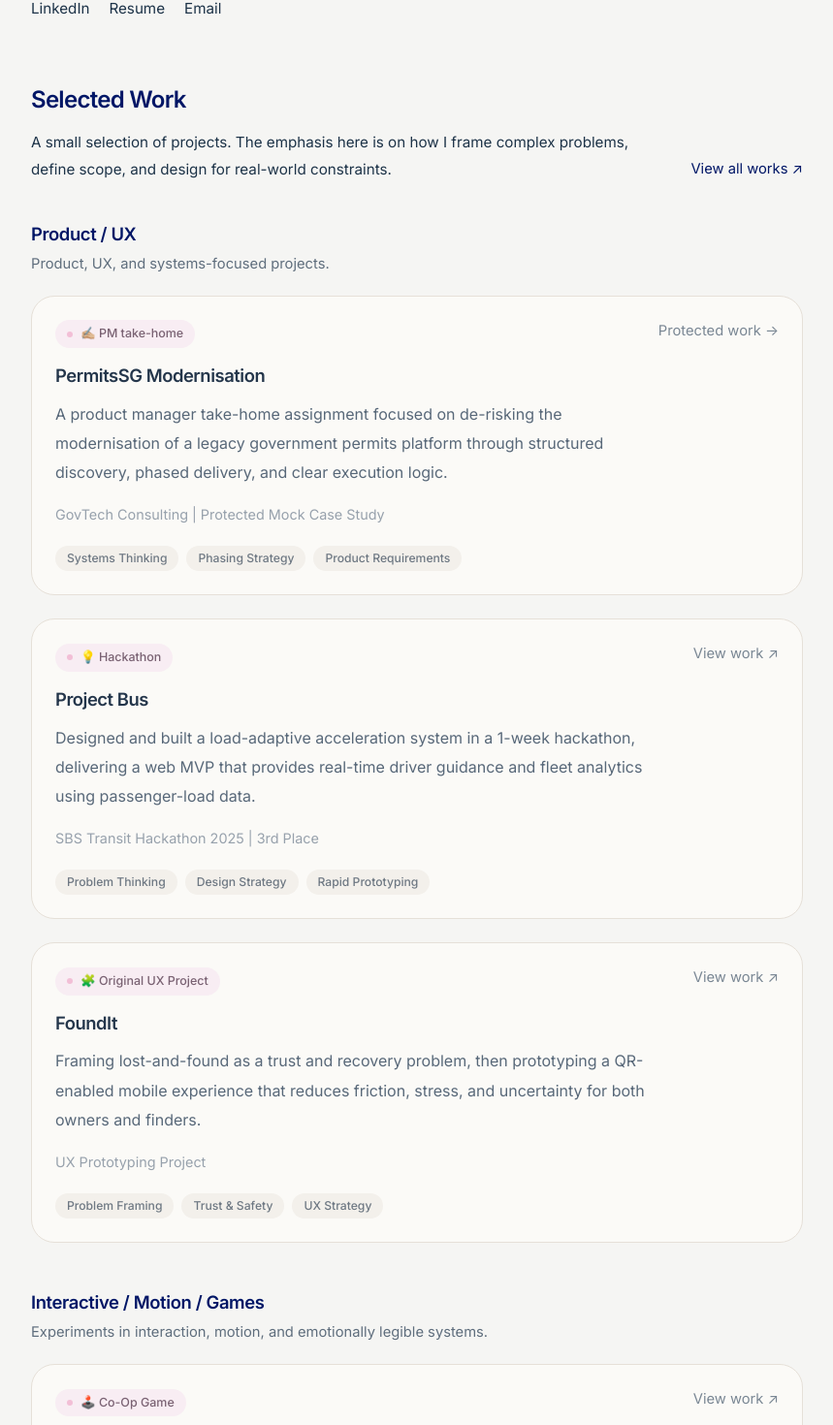
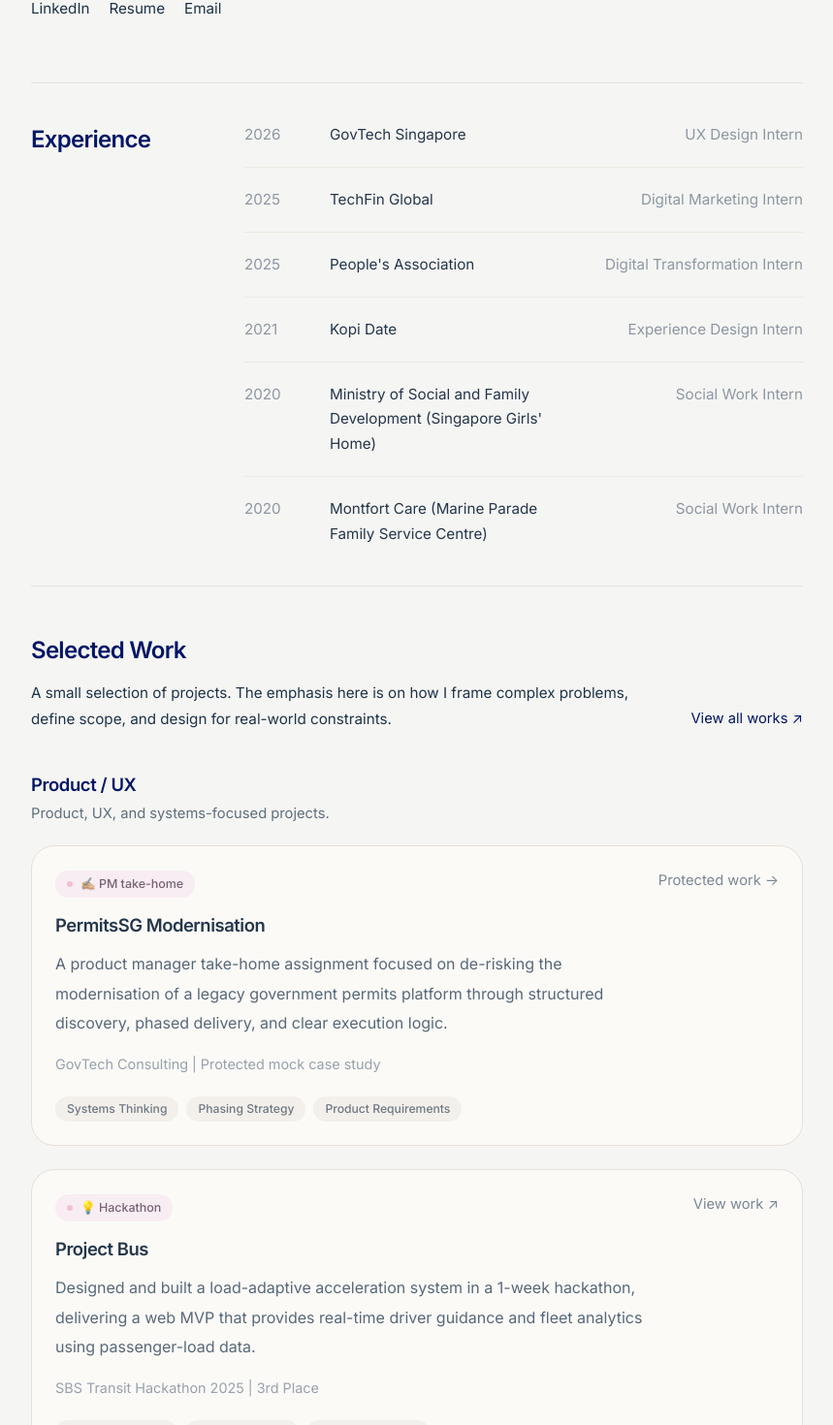
Before and after one commit to matildalim/my-portfolio, a React (Vite) app: page / in a window 1280 px wide. Shown: the part 254-1724 px from the top of the page at 97% size, without its empty margins (210-1069 px from the left). Built offline with nearby package versions, Linux system fonts and the light colour scheme.

Commit message:
add experience section

```diff
--- a/src/App.jsx
+++ b/src/App.jsx
@@ -6,20 +6,53 @@
 import BoundTogetherCaseStudy from './pages/BoundTogetherCaseStudy'
 
 const navItems = [
+  { label: 'Experience', href: '#experience' },
   { label: 'Work', href: '#work' },
-  // { label: 'Experiments', href: '#experiments' },
   { label: 'Tater Tots', href: '#Tater Tots' },
   { label: 'About', href: '#about' },
+]
+
+const experienceItems = [
+  {
+    year: '2026',
+    org: 'GovTech Singapore',
+    role: 'UX Design Intern',
+  },
+  {
+    year: '2025',
+    org: 'TechFin Global',
+    role: 'Digital Marketing Intern',
+  },
+  {
+    year: '2025',
+    org: "People's Association",
+    role: 'Digital Transformation Intern',
+  },
+  {
+    year: '2021',
+    org: "Kopi Date",
+    role: 'Experience Design Intern',
+  },
+  {
+    year: '2020',
+    org: "Ministry of Social and Family Development (Singapore Girls' Home)",
+    role: 'Social Work Intern',
+  },
+    {
+    year: '2020',
+    org: "Montfort Care (Marine Parade Family Service Centre)",
+    role: 'Social Work Intern',
+  },
 ]
 
 const productUXProjects = [
   // {
   //   title: 'GatherSG Social Track: CaseConnect / ComLink+',
+  //   label: 'Protected case study',
   //   subtitle:
   //     'Designing policy-sensitive case management workflow tools for coordination, access, and case participation across agencies.',
-  //   meta: 'GovTech Singapore | Protected Case Study',
+  //   meta: 'GovTech Singapore',
   //   tags: ['UX Design', 'State Handling', 'Permissions Logic'],
-  //   emoji: '🗒',
   //   href: '/work/caseconnect',
   //   protectedLabel: true,
   // },
@@ -28,9 +61,8 @@
     label: '✍🏼 PM take-home',
     subtitle:
       'A product manager take-home assignment focused on de-risking the modernisation of a legacy government permits platform through structured discovery, phased delivery, and clear execution logic.',
-    meta: 'GovTech Consulting | Protected Mock Case Study',
+    meta: 'GovTech Consulting | Protected mock case study',
     tags: ['Systems Thinking', 'Phasing Strategy', 'Product Requirements'],
-    emoji: '🏛️',
     href: '/work/permits-sg',
     protectedLabel: true,
   },
@@ -41,17 +73,15 @@
       'Designed and built a load-adaptive acceleration system in a 1-week hackathon, delivering a web MVP that provides real-time driver guidance and fleet analytics using passenger-load data.',
     meta: 'SBS Transit Hackathon 2025 | 3rd Place',
     tags: ['Problem Thinking', 'Design Strategy', 'Rapid Prototyping'],
-    emoji: '🚌',
     href: 'https://drive.google.com/file/d/1m8_gdOhBFChNBCtUZ5MDOf9cqt9XEsBd/view?usp=sharing',
   },
   {
     title: 'FoundIt',
-    label: '🧩 Original UX Project',
+    label: '🧩 Original UX project',
     subtitle:
       'Framing lost-and-found as a trust and recovery problem, then prototyping a QR-enabled mobile experience that reduces friction, stress, and uncertainty for both owners and finders.',
-    meta: 'UX Prototyping Project',
+    meta: 'Independent concept | UX prototype',
     tags: ['Problem Framing', 'Trust & Safety', 'UX Strategy'],
-    emoji: '🔎',
     href: 'https://matildalim.framer.website/case-study/foundit',
   },
 ]
@@ -59,12 +89,11 @@
 const interactiveMotionProjects = [
   {
     title: 'Bound Together',
-    label: '🕹️ Co-Op Game',
+    label: '🕹️ Co-op game',
     subtitle:
       'A solo-designed two-player interactive experience exploring emotional connection through motion, proximity, and environmental feedback.',
-    meta: '12-Week Solo Build',
+    meta: '12-week solo build',
     tags: ['Interaction Design', 'Motion Design', 'Game UX'],
-    emoji: '🔗',
     href: '/work/bound-together',
   },
 ]
@@ -73,7 +102,7 @@
   return (
     <main className="min-h-screen bg-[#f5f5f3] text-[#001666]">
       <div className="mx-auto w-full max-w-[860px] px-5 pb-16 pt-8 sm:px-6 md:px-8 md:pb-20 md:pt-10">
-        <header className="mb-12 grid grid-cols-1 gap-8 md:mb-16 md:grid-cols-[270px_1fr] md:items-start md:gap-10">
+        <header className="mb-14 grid grid-cols-1 gap-8 md:mb-16 md:grid-cols-[270px_1fr] md:items-start md:gap-10">
           <section>
             <div className="mb-3 text-[1.2rem] leading-none text-[#f258fd]">
               (✿◠ᴗ◠)
@@ -131,6 +160,43 @@
             ))}
           </nav>
         </header>
+
+        <section id="experience" className="mb-10 border-t border-[#e5e2db] pt-10">
+  <div className="grid grid-cols-1 gap-6 md:grid-cols-[180px_1fr] md:gap-10">
+    <div>
+      <h2 className="text-[1.5rem] font-semibold tracking-[-0.03em]">
+        Experience
+      </h2>
+    </div>
+
+    <div className="space-y-5">
+      {experienceItems.map((item) => (
+        <div
+          key={`${item.year}-${item.org}`}
+          className="border-b border-[#eee9e2] pb-5 last:border-b-0 last:pb-0"
+        >
+          {/* Mobile */}
+          <div className="space-y-1 md:hidden">
+            <p className="text-[0.92rem] text-[#8d97a2]">{item.year}</p>
+            <p className="text-[1rem] font-medium text-[#24364b]">{item.org}</p>
+            <p className="text-[0.95rem] leading-[1.7] text-[#8d97a2]">
+              {item.role}
+            </p>
+          </div>
+
+          {/* Desktop */}
+          <div className="hidden md:grid md:grid-cols-[72px_1.2fr_1fr] md:gap-x-4 md:text-[0.95rem] md:leading-[1.7]">
+            <span className="text-[#8d97a2]">{item.year}</span>
+            <span className="text-[#24364b]">{item.org}</span>
+            <span className="text-[#8d97a2] md:text-right">{item.role}</span>
+          </div>
+        </div>
+      ))}
+    </div>
+  </div>
+</section>
+
+        <div className="mb-12 border-t border-[#e5e2db]" />
 
         <section id="work" className="mb-10">
           <div className="flex flex-col gap-4 md:flex-row md:items-end md:justify-between md:gap-6">
@@ -281,7 +347,10 @@
         <Route path="/" element={<HomePage />} />
         <Route path="/work/caseconnect" element={<ProtectedCaseStudy />} />
         <Route path="/work/permits-sg" element={<ProtectedPMCaseStudy />} />
-        <Route path="/work/bound-together" element={<BoundTogetherCaseStudy />} />
+        <Route
+          path="/work/bound-together"
+          element={<BoundTogetherCaseStudy />}
+        />
       </Routes>
     </>
   )
```
